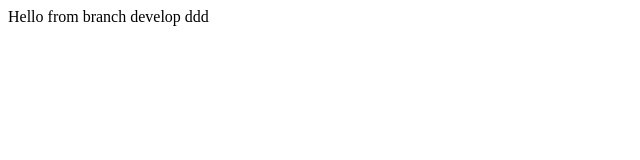
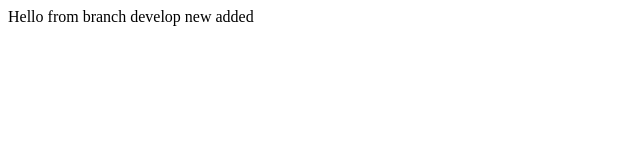
Before and after one commit to pusachev/js11_git, a plain HTML site: page index.html in a window 1280 px wide. Shown: the full height of the page, 0-640 px from the left. Drawn offline with Linux system fonts and the light colour scheme.

Commit message:
changed body

```diff
--- a/index.html
+++ b/index.html
@@ -7,7 +7,7 @@
     <title>Document</title>
 </head>
 <body>
-Hello from branch develop ddd
+Hello from branch develop new added
 <a></a>
 </body>
 </html>
```
